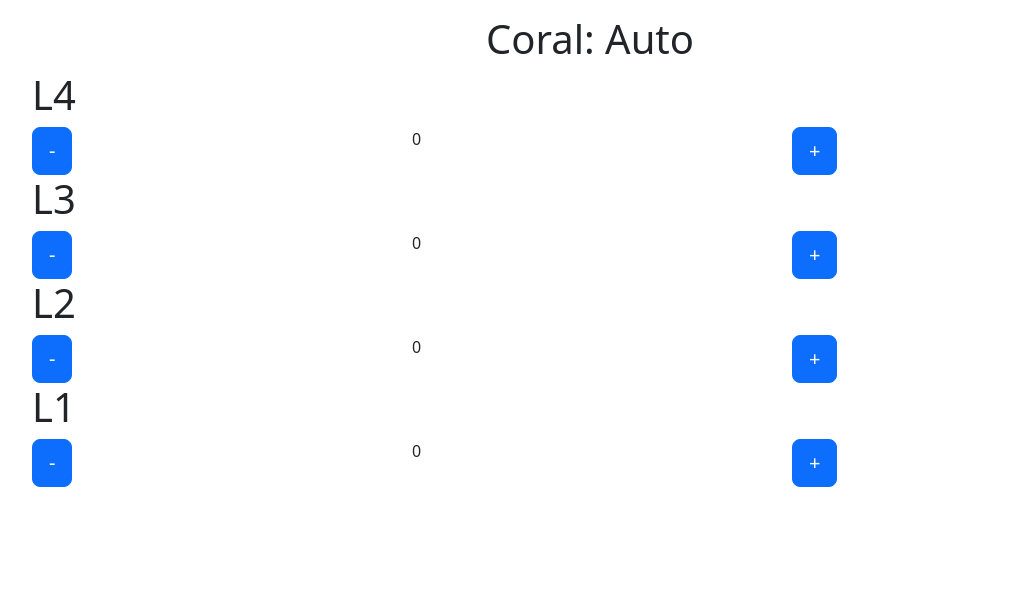
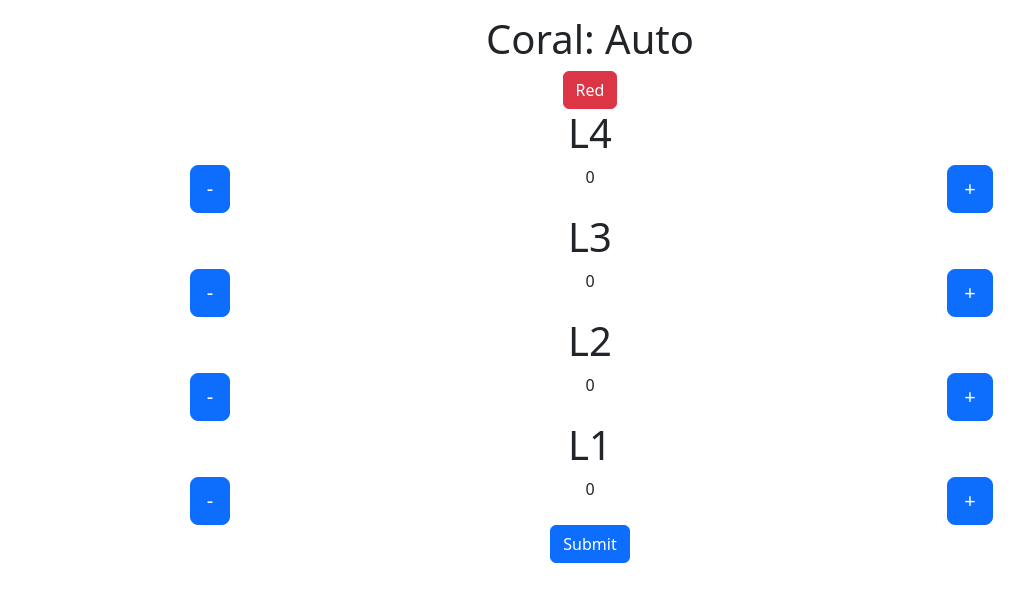
Before and after one commit to Team2220/2025-scoring-dashboard, a Flask app: page /coral_auto in a window 1280 px wide. Shown: the top 602 px of the page, without its empty margins (50-1074 px from the left). Run offline with Flask 3, Linux system fonts and the light colour scheme.

Commit message:
Centering fixes, script for color change

```diff
--- a/templates/coral_auto.html
+++ b/templates/coral_auto.html
@@ -1,73 +1,105 @@
 <!doctype html>
 <html lang="en">
+
 <head>
     <meta charset="utf-8">
     <meta name="viewport" content="width=device-width, initial-scale=1">
     <title>Auto Coral</title>
-    <link href="https://cdn.jsdelivr.net/npm/bootstrap@5.3.3/dist/css/bootstrap.min.css" rel="stylesheet" integrity="sha384-QWTKZyjpPEjISv5WaRU9OFeRpok6YctnYmDr5pNlyT2bRjXh0JMhjY6hW+ALEwIH" crossorigin="anonymous">
+    <link href="https://cdn.jsdelivr.net/npm/bootstrap@5.3.3/dist/css/bootstrap.min.css" rel="stylesheet"
+        integrity="sha384-QWTKZyjpPEjISv5WaRU9OFeRpok6YctnYmDr5pNlyT2bRjXh0JMhjY6hW+ALEwIH" crossorigin="anonymous">
     <link rel="stylesheet" href="style.css">
 </head>
+
 <body>
     <h1 class="text-center" style="margin-top: 15px;">Coral: Auto</h1>
+    <div class="d-flex justify-content-center">
+        <a class="btn btn-danger" id="color_selector" onclick="changeColor()">Red</a>
+    </div>
 
     <div class="container text-container">
         <div class="row" id="L4l">
+            <div class="col d-flex justify-content-center">
                 <h1>L4</h1>
             </div>
+        </div>
         <div class="row" id="L4">
-            <div class="col">
+            <div class="col justify-content-center d-flex">
                 <button type="button" class="btn btn-primary btn-lg" id="L4-1">-</button>
             </div>
-            <div class="col">
+            <div class="col justify-content-center d-flex">
                 <p id="L4-count"></p>
             </div>
-            <div class="col">
+            <div class="col justify-content-center d-flex">
                 <button type="button" class="btn btn-primary btn-lg" id="L4+1">+</button>
             </div>
         </div>
         <div class="row" id="L3l">
+            <div class="col d-flex justify-content-center">
                 <h1>L3</h1>
             </div>
+        </div>
         <div class="row" id="L3">
-            <div class="col">
+            <div class="col justify-content-center d-flex">
                 <button type="button" class="btn btn-primary btn-lg" id="L3-1">-</button>
             </div>
-            <div class="col">
+            <div class="col justify-content-center d-flex">
                 <p id="L3-count"></p>
             </div>
-            <div class="col">
+            <div class="col justify-content-center d-flex">
                 <button type="button" class="btn btn-primary btn-lg" id="L3+1">+</button>
             </div>
         </div>
         <div class="row" id="L2l">
+            <div class="col d-flex justify-content-center">
                 <h1>L2</h1>
             </div>
+        </div>
         <div class="row" id="L2">
-            <div class="col">
+            <div class="col justify-content-center d-flex">
                 <button type="button" class="btn btn-primary btn-lg" id="L2-1">-</button>
             </div>
-            <div class="col">
+            <div class="col justify-content-center d-flex">
                 <p id="L2-count"></p>
             </div>
-            <div class="col">
+            <div class="col justify-content-center d-flex">
                 <button type="button" class="btn btn-primary btn-lg" id="L2+1">+</button>
             </div>
         </div>
         <div class="row" id="L1l">
+            <div class="col d-flex justify-content-center">
                 <h1>L1</h1>
             </div>
+        </div>
         <div class="row" id="L1">
-            <div class="col">
+            <div class="col justify-content-center d-flex">
                 <button type="button" class="btn btn-primary btn-lg" id="L1-1">-</button>
             </div>
-            <div class="col">
+            <div class="col justify-content-center d-flex">
                 <p id="L1-count"></p>
             </div>
-            <div class="col">
+            <div class="col justify-content-center d-flex">
                 <button type="button" class="btn btn-primary btn-lg" id="L1+1">+</button>
             </div>
         </div>
     </div>
+
+    <div class="d-flex justify-content-center">
+        <a class="btn btn-primary" href="/coral_tele">Submit</a>
+    </div>
+
+    <script>
+        var color = "Red";
+        function changeColor() {
+            if (color == "Red") {
+                color = "Blue";
+                document.getElementById("color_selector").className = "btn btn-primary";
+            } else {
+                color = "Red";
+                document.getElementById("color_selector").className = "btn btn-danger";
+            }
+            document.getElementById("color_selector").innerHTML = color;
+        }
+    </script>
 
     <script>
         var L4 = 0;
@@ -80,56 +112,56 @@
         document.getElementById("L2-count").innerHTML = L2;
         document.getElementById("L1-count").innerHTML = L1;
 
-        document.getElementById("L4+1").addEventListener("click", function() {
+        document.getElementById("L4+1").addEventListener("click", function () {
             if (L4 < 12) {
                 L4++;
                 document.getElementById("L4-count").innerHTML = L4;
             }
         });
 
-        document.getElementById("L4-1").addEventListener("click", function() {
+        document.getElementById("L4-1").addEventListener("click", function () {
             if (L4 > 0) {
                 L4--;
                 document.getElementById("L4-count").innerHTML = L4;
             }
         });
 
-        document.getElementById("L3+1").addEventListener("click", function() {
+        document.getElementById("L3+1").addEventListener("click", function () {
             if (L3 < 12) {
                 L3++;
                 document.getElementById("L3-count").innerHTML = L3;
             }
         });
 
-        document.getElementById("L3-1").addEventListener("click", function() {
+        document.getElementById("L3-1").addEventListener("click", function () {
             if (L3 > 0) {
                 L3--;
                 document.getElementById("L3-count").innerHTML = L3;
             }
         });
 
-        document.getElementById("L2+1").addEventListener("click", function() {
+        document.getElementById("L2+1").addEventListener("click", function () {
             if (L2 < 12) {
                 L2++;
                 document.getElementById("L2-count").innerHTML = L2;
             }
         });
 
-        document.getElementById("L2-1").addEventListener("click", function() {
+        document.getElementById("L2-1").addEventListener("click", function () {
             if (L2 > 0) {
                 L2--;
                 document.getElementById("L2-count").innerHTML = L2;
             }
         });
 
-        document.getElementById("L1+1").addEventListener("click", function() {
+        document.getElementById("L1+1").addEventListener("click", function () {
             if (L1 < 100) {
                 L1++;
                 document.getElementById("L1-count").innerHTML = L1;
             }
         });
 
-        document.getElementById("L1-1").addEventListener("click", function() {
+        document.getElementById("L1-1").addEventListener("click", function () {
             if (L1 > 0) {
                 L1--;
                 document.getElementById("L1-count").innerHTML = L1;
@@ -137,6 +169,9 @@
         });
     </script>
 
-    <script src="https://cdn.jsdelivr.net/npm/bootstrap@5.3.3/dist/js/bootstrap.bundle.min.js" integrity="sha384-YvpcrYf0tY3lHB60NNkmXc5s9fDVZLESaAA55NDzOxhy9GkcIdslK1eN7N6jIeHz" crossorigin="anonymous"></script>
+    <script src="https://cdn.jsdelivr.net/npm/bootstrap@5.3.3/dist/js/bootstrap.bundle.min.js"
+        integrity="sha384-YvpcrYf0tY3lHB60NNkmXc5s9fDVZLESaAA55NDzOxhy9GkcIdslK1eN7N6jIeHz"
+        crossorigin="anonymous"></script>
 </body>
+
 </html>
```
Also changed, not shown: templates/coral_tele.html (added). Lines whose indentation alone changed are shown as unchanged.
